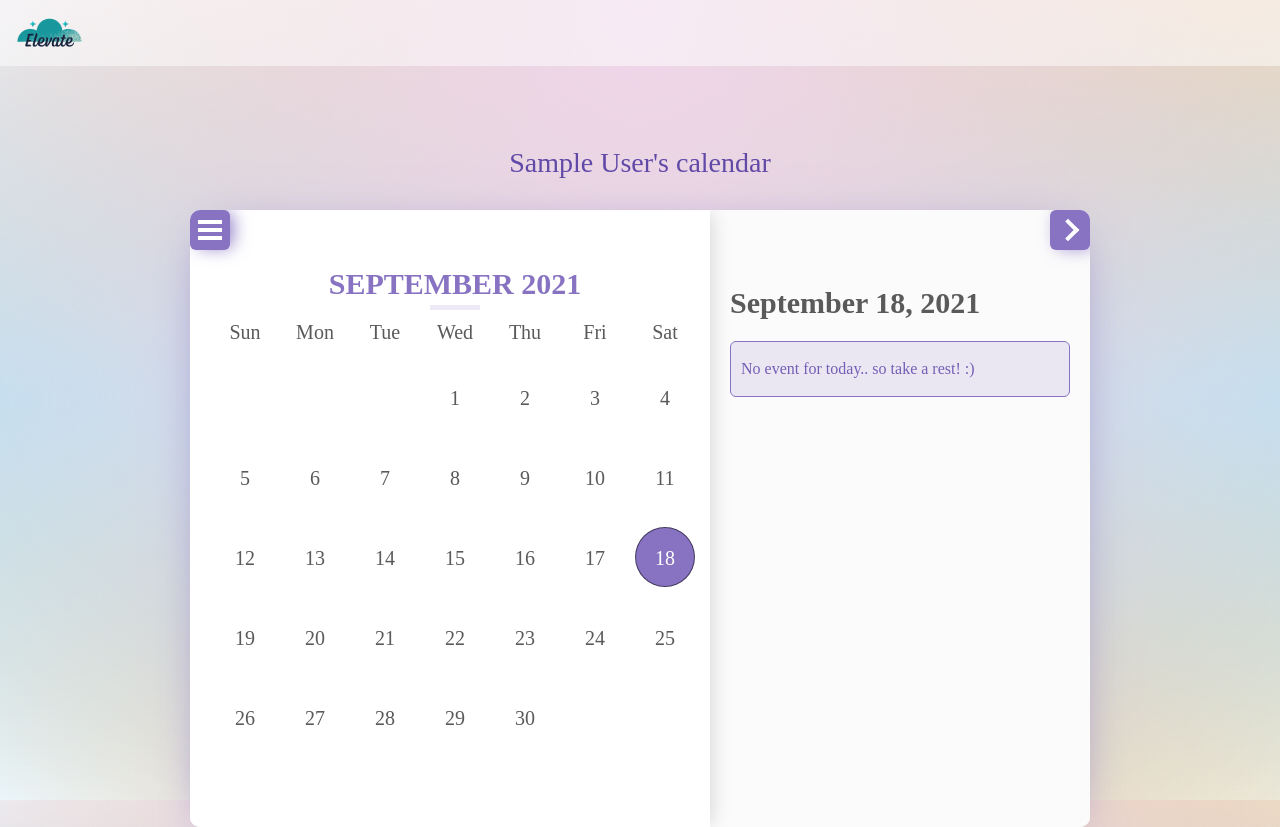
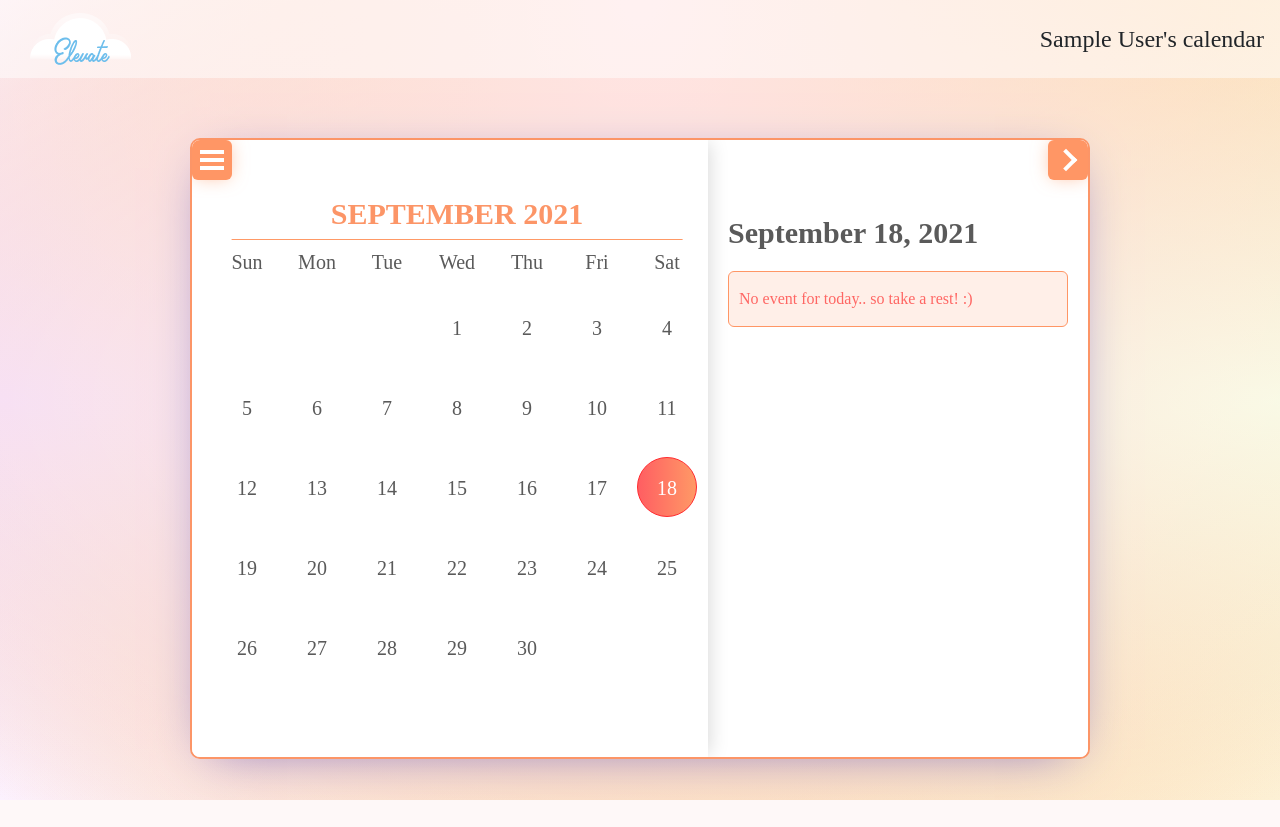
Before and after one commit to lindsey-h/Project-Elevate, a Flask app: page /users/1 in a window 1280 px wide. After the commit the page ends 800 px from the top, so only its background shows below. Run offline with Flask 2, Linux system fonts and the light colour scheme; tables that the repository leaves empty hold one stand-in row (values such as "Sample post"); some libraries are stand-ins or nearby versions.

Commit message:
Added orange theme

```diff
--- a/model.py
+++ b/model.py
@@ -85,8 +85,7 @@ class Event(db.Model):
                  "description": self.description,
                  "start_time": start,
                  "end_time": end,
-                 "is_available": self.is_available,
-                 "color": "#5fb5c2"
+                 "is_available": self.is_available
                 }
 
     def __repr__(self):
--- a/server.py
+++ b/server.py
@@ -33,7 +33,8 @@ def show_home():
     # res = requests.get("https://zenquotes.io/api/quotes/")
     # quotes = res.json()
 
-    return render_template('home.html')
+    uid = current_user.user_id
+    return redirect(f'/{uid}')
 
 @app.route('/<user_id>')
 def user_logged_in_home(user_id):
@@ -46,8 +47,6 @@ def user_logged_in_home(user_id):
             abort(404)
     except ValueError:
         abort(404)
-
-
 
     return render_template('home.html')
 
--- a/static/css/evo-calendar.css
+++ b/static/css/evo-calendar.css
@@ -469,7 +469,7 @@ tr.calendar-body .calendar-day .day[disabled] {
 }
 .event-container > .event-icon > div.event-bullet-event,
 .event-indicator > .type-bullet > div.type-event {
-    background-color: #ff7575;
+    background-color: #5fb5c2;
 }
 .event-container > .event-icon > div.event-bullet-holiday,
 .event-indicator > .type-bullet > div.type-holiday {
--- /dev/null
+++ b/static/css/evo-calendar.orange-coral.css
@@ -0,0 +1,130 @@
+/*!
+ * Evo Calendar - Simple and Modern-looking Event Calendar Plugin
+ *
+ * Licensed under the MIT License
+ *
+ * Version: 1.1.2
+ * Author: Edlyn Villegas
+ * Docs: https://edlynvillegas.github.com/evo-calendar
+ * Repo: https://github.com/edlynvillegas/evo-calendar
+ * Issues: https://github.com/edlynvillegas/evo-calendar/issues
+ *
+*/
+
+/* Evo Calendar - Theme: Orange Coral */
+.orange-coral {
+    -webkit-box-shadow: 0 10px 50px -20px rgb(255, 153, 102, 0.65);
+            box-shadow: 0 10px 50px -20px rgb(255, 153, 102, 0.65);
+    border: 2px solid #fc9567;
+}
+.orange-coral .calendar-sidebar {
+    background: #fc9567;
+    background: -o-linear-gradient(left, #ff5e62, #ff9966);
+    background: -webkit-gradient(linear, left top, right top, from(#ff5e62), to(#ff9966));
+    background: linear-gradient(to right, #ff5e62, #ff9966);
+    -webkit-box-shadow: 5px 0 18px -3px rgb(255, 152, 101);
+            box-shadow: 5px 0 18px -3px rgb(255, 152, 101);
+}
+.orange-coral.sidebar-hide .calendar-sidebar {
+    -webkit-box-shadow: none;
+            box-shadow: none;
+}
+.orange-coral .calendar-sidebar > .month-list::-webkit-scrollbar-thumb:hover {
+    background: #ffd3bd;
+}
+.orange-coral .calendar-sidebar > .month-list > .calendar-months > li:hover {
+    background-color: rgba(255, 255, 255, 0.20);
+}
+.orange-coral .calendar-sidebar > .month-list > .calendar-months > li.active-month {
+    background-color: rgba(255, 255, 255, 0.40);
+}
+.orange-coral .calendar-sidebar > span#sidebarToggler,
+.orange-coral #eventListToggler {
+    background-color: #ff9665;
+    -webkit-box-shadow: 0 0 18px -3px rgb(255, 153, 102, 0.65);
+            box-shadow: 0 0 18px -3px rgb(255, 153, 102, 0.65);
+}
+.orange-coral th[colspan="7"] {
+    position: relative;
+    font-size: 30px;
+    color: #fc9567;
+}
+.orange-coral th[colspan="7"]::after {
+    content: '';
+    display: block;
+    width: 92%;
+    height: 1px;
+    margin: 0 auto;
+    background: #ff9966;
+}
+.orange-coral tr.calendar-body .calendar-day .day:hover {
+    background-color: rgba(255, 153, 102, 0.32);
+    color: #ff6363;
+}
+.orange-coral tr.calendar-body .calendar-day .day.calendar-today {
+    background: #ff9966;  /* fallback for old browsers */  /* Chrome 10-25, Safari 5.1-6 */
+    background: -o-linear-gradient(left, #ff5e62, #ff9966);
+    background: -webkit-gradient(linear, left top, right top, from(#ff5e62), to(#ff9966));
+    background: linear-gradient(to right, #ff5e62, #ff9966); /* W3C, IE 10+/ Edge, Firefox 16+, Chrome 26+, Opera 12+, Safari 7+ */
+}
+.orange-coral tr.calendar-body .calendar-day .day.calendar-active,
+.orange-coral tr.calendar-body .calendar-day .day.calendar-active:hover {
+    border-color: #ff2b30;
+}
+.orange-coral tr.calendar-body .calendar-day .day.calendar-today:hover {
+    color: #fff;
+}
+.orange-coral .calendar-events {
+    background-color: #fff;
+}
+.orange-coral .calendar-events::-webkit-scrollbar-thumb {
+    background: #fc9567;
+    border-radius: 5px;
+}
+.orange-coral .calendar-events::-webkit-scrollbar-thumb:hover {
+    background: #dc855e;
+}
+.orange-coral .event-container > .event-icon > div.event-bullet-event,
+.orange-coral .event-indicator > .type-bullet > div.type-event {
+    background-color: #ff4d55;
+}
+.orange-coral .event-list > .event-empty {
+    background-color: rgba(255, 150, 101, 0.15);
+    border: 1px solid #ff9665;
+}
+.orange-coral .event-list > .event-empty > p {
+    color: #ff6663;
+}
+.orange-coral .event-container > .event-info > p.event-title > span {
+    color: #ff9665;
+    background-color: rgba(255, 150, 101, 0.15);
+    border: 1px solid #ff9665;
+}
+@media only screen and (max-width: 768px) {
+    .orange-coral .calendar-inner::after {
+        background-color: rgba(160, 131, 119, 0.5);
+    }
+    .orange-coral .calendar-events {
+        -webkit-box-shadow: -5px 0 18px -3px rgba(255, 152, 101, 0.5);
+                box-shadow: -5px 0 18px -3px rgba(255, 152, 101, 0.5);
+    }
+    .orange-coral.event-hide .calendar-events {
+        -webkit-box-shadow: none;
+                box-shadow: none;
+    }
+}
+@media screen and (max-width: 425px) {
+    .orange-coral .calendar-sidebar > .calendar-year {
+        background: #fc9567;
+        background: -o-linear-gradient(left,#ff7b64,#f96);
+        background: -webkit-gradient(linear,left top, right top,from(#ff7b64),to(#f96));
+        background: linear-gradient(to right,#ff7b64,#f96);
+        -webkit-box-shadow: 0 5px 18px -3px rgba(152, 91, 61, 0.65);
+        box-shadow: 0 3px 8px -3px rgba(152, 91, 61, 0.65);
+    }
+    .orange-coral .calendar-sidebar > .month-list {
+        background: -o-linear-gradient(left,#ff5e62,#f96);
+        background: -webkit-gradient(linear,left top, right top,from(#ff5e62),to(#f96));
+        background: linear-gradient(to right,#ff5e62,#f96);
+    }
+}
--- a/static/css/style.css
+++ b/static/css/style.css
@@ -19,6 +19,16 @@ body {
             radial-gradient(circle at 95% 5%, rgb(255, 212, 151), transparent);
 }
 
+body#public{
+  background: radial-gradient(ellipse at top, #ffe4e4, transparent),
+            radial-gradient(ellipse at right, #f8ffe6, transparent),
+            radial-gradient(ellipse at left, #f4d2ff, transparent),
+            radial-gradient(ellipse, rgb(255, 149, 0), transparent),
+            radial-gradient(circle at 95% 5%, rgb(255, 212, 151), transparent);
+
+}
+
+
 /* radial-gradient(circle at 100%, rgb(247, 228, 214), rgb(221, 230, 255) 50%, rgb(255, 241, 241) 75%, rgb(169, 180, 225) 75%) */
 
 .navbar {
@@ -29,6 +39,10 @@ body {
 
 h1, h2, h3, h4, h5, h6 {
   margin-bottom: 0;
+}
+
+.row#calendar-actions {
+  margin-bottom: 20px;
 }
 
 .bg-light {
@@ -42,6 +56,17 @@ h1, h2, h3, h4, h5, h6 {
 }
 
 .btn-outline-primary:hover {
+  border-color: #5fb5c2 !important;
+  background-color: #5fb5c2 !important;
+  color: #fff !important;
+}
+
+#public .btn-outline-primary {
+  border-color: #5fb5c2 !important;
+  color: #3d7f89 !important;
+}
+
+#public .btn-outline-primary:hover {
   border-color: #5fb5c2 !important;
   background-color: #5fb5c2 !important;
   color: #fff !important;
--- a/static/js/script.js
+++ b/static/js/script.js
@@ -119,7 +119,13 @@ $.get('/event-data/' + uId, (data) => {
 
     });
 
+
+
+
   })
+
+  $("#evoCalendar.orange").evoCalendar('setTheme', 'Orange Coral');
+
 
   $( document ).ready(function() {
     // Handler for .ready() called.
--- a/templates/base.html
+++ b/templates/base.html
@@ -8,6 +8,7 @@
           crossorigin="anonymous">
 
     <link rel="stylesheet" href="/static/css/style.css">
+    <link rel="stylesheet" href="/static/css/evo-calendar.orange-coral.css">
     <link rel="shortcut icon" type="image/jpg" href="/static/favicon.png"/>
     <!-- We'll load React dependencies on all pages for this app. -->
 
@@ -18,7 +19,7 @@
 
     {% block head %}{% endblock %}
   </head>
-  <body id="bootstrap-overrides">
+  <body>
 
     <!-- replace the flash messaging here after testing -->
     {% for msg in get_flashed_messages() %}
--- a/templates/public_user.html
+++ b/templates/public_user.html
@@ -7,20 +7,17 @@
 {% endblock %}
 
 {% block body %}
+<body id="public">
 
-<nav class="navbar navbar-light bg-light">
-  <img src="static/img/logo.png" class="navbar-brand">
-</nav>
+  <nav class="navbar navbar-light bg-light">
+    <a href="/"><img src="/static/img/logo.png" class="navbar-brand"></a>
+    <h4>{{user.fname}} {{user.lname}}'s calendar</h4>
+  </nav>
 
-    <div class="row">
-
-      <h3 id="page-title" style="margin-top: 20px; margin-bottom: 30px; text-align: center; color: #6049a7">{{user.fname}} {{user.lname}}'s calendar</h3>
-
+    <div id="calendar-container" style="width: 900px; margin-left:auto; margin-right: auto;">
+        <div id="evoCalendar" class="orange" ></div>
     </div>
 
-
-    <div id="calendar-container" style="width: 900px; margin-left:auto; margin-right: auto;">
-        <div id="evoCalendar" ></div>
-    </div>
+  </body>
 
 {% endblock %}
```
Also changed, not shown: templates/home.html (+7 -5 lines), static/img/logo.png.
